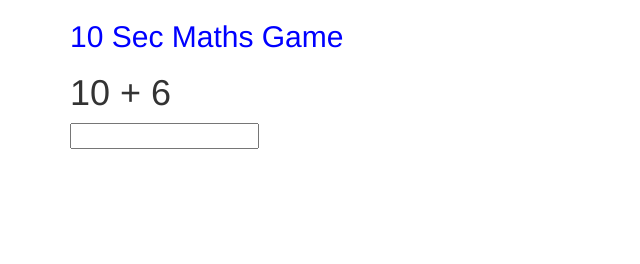
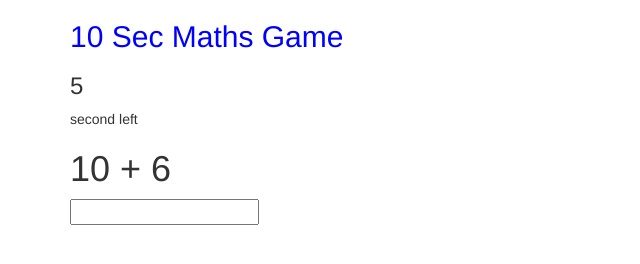
Before and after one commit to airzan/10secmath, a plain HTML site: page index.html in a window 1280 px wide. Shown: the whole page, without its empty margins (0-640 px from the left). Drawn offline with nearby package versions, Linux system fonts and the light colour scheme.

Commit message:
time left p3

```diff
--- a/index.html
+++ b/index.html
@@ -1,4 +1,3 @@
-<!--index.html-->
 <!DOCTYPE html>
 <html>
   <head>
@@ -15,6 +14,8 @@
       <div class="row">
         <div class="col-xs-12">
           <h2>10 Sec Maths Game</h2>
+          <h3 id="time-left">10</h3>
+          <p>second left</p>
           <h1 id="equation"></h1>
           <input id="user-input" type="number" />
         </div>
--- a/index.js
+++ b/index.js
@@ -1,5 +1,6 @@
 $(document).ready(function(){
   var currentQuestion;
+  var timeLeft = 10;
   var randomNumberGenerator = function (size) {
     return Math.ceil(Math.random() * size);
   }
@@ -15,15 +16,21 @@ $(document).ready(function(){
     return question;
   }
 
+  var updateTimeLeft = function (amount) {
+    timeLeft += amount;
+    $('#time-left').text(timeLeft);
+  }
+
   var renderNewQuestion = function () {
     currentQuestion = questionGenerator();
     $('#equation').text(currentQuestion.equation);
   }
 
   var checkAnswer = function (userInput, answer) {
-    if(userInput === answer) {
+    if (userInput === answer) {
       renderNewQuestion();
       $('#user-input').val('');
+      updateTimeLeft(+1);
     }
   }
 
@@ -31,5 +38,12 @@ $(document).ready(function(){
     checkAnswer(Number($(this).val()), currentQuestion.answer);
   });
 
+  var interval = setInterval(function () {
+    updateTimeLeft(-1);
+    if (timeLeft === 0) {
+      clearInterval(interval);
+    }
+  }, 1000);
+
   renderNewQuestion();
 });
```
